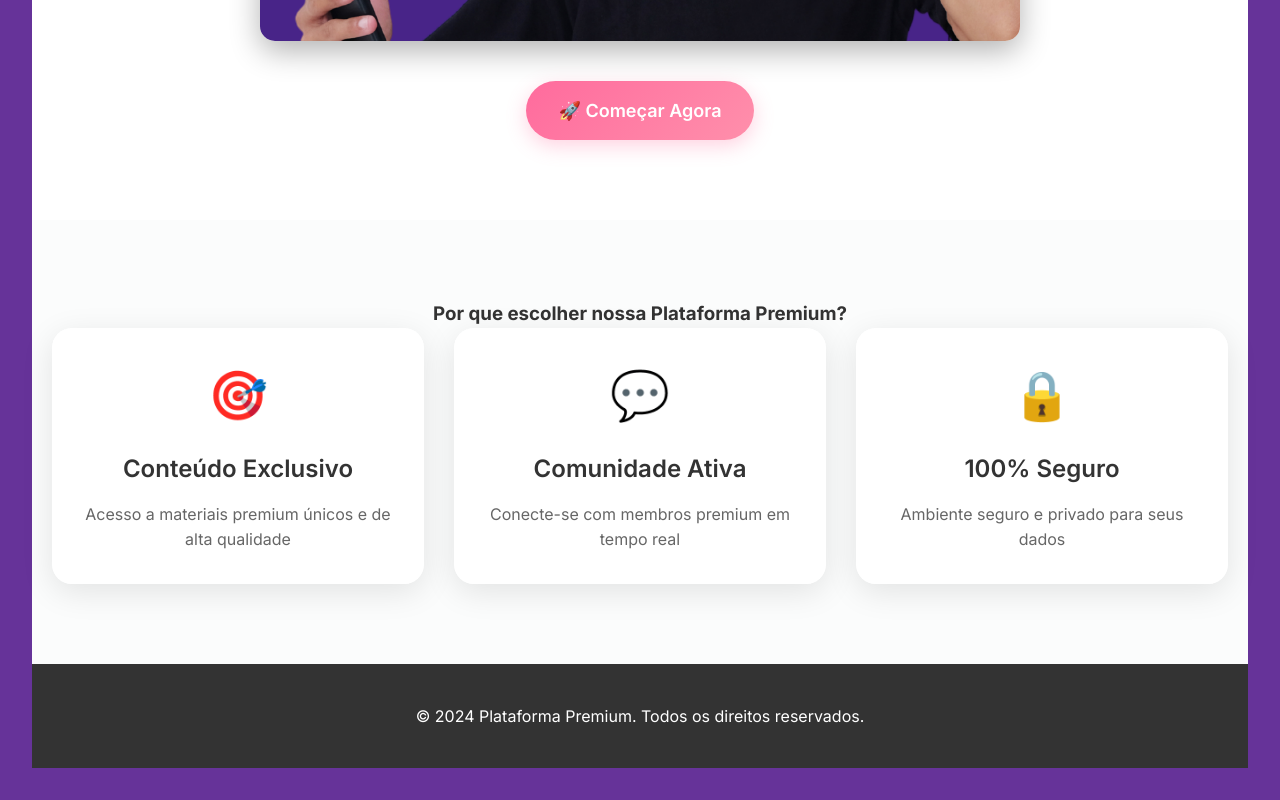
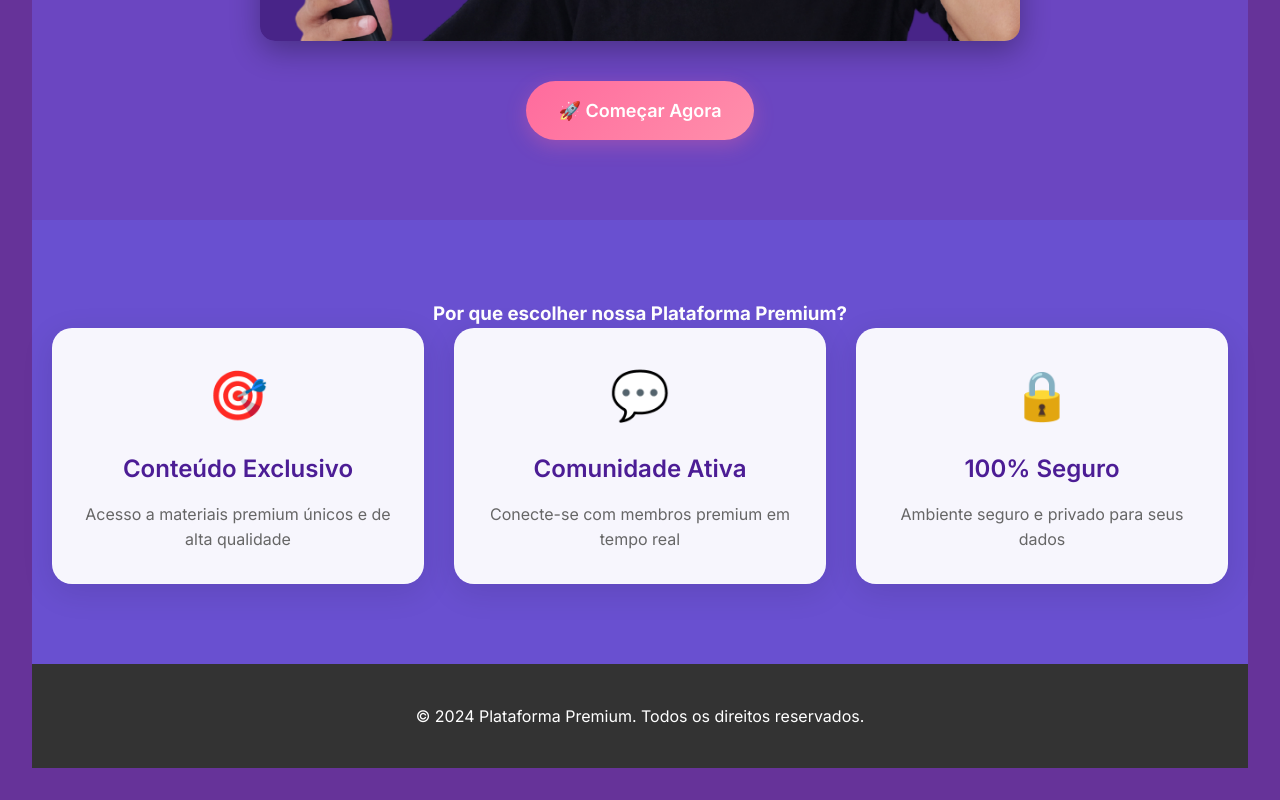
Before and after one commit to rodrigokrapp/100matchs, a React (Vite) app: page / in a window 1280 px wide. Shown: the part 499-1299 px from the top of the page. Built offline with nearby package versions, Linux system fonts and the light colour scheme.

Commit message:
Alteração do fundo do site para cor roxa combinando com a imagem de capa

```diff
--- a/src/pages/HomePage.tsx
+++ b/src/pages/HomePage.tsx
@@ -11,14 +11,14 @@ const HomePage: React.FC = () => {
   const styles = {
     container: {
       minHeight: '100vh',
-      background: 'white',
-      color: '#333',
+      background: '#6B46C1',
+      color: 'white',
       fontFamily: 'Inter, sans-serif'
     },
     header: {
-      background: 'rgba(255, 255, 255, 0.95)',
+      background: 'rgba(107, 70, 193, 0.95)',
       padding: '15px 0',
-      boxShadow: '0 2px 20px rgba(0,0,0,0.1)',
+      boxShadow: '0 2px 20px rgba(0,0,0,0.3)',
       backdropFilter: 'blur(10px)',
       position: 'sticky' as const,
       top: 0,
@@ -46,7 +46,7 @@ const HomePage: React.FC = () => {
       alignItems: 'center'
     },
     navLink: {
-      color: '#333',
+      color: 'white',
       textDecoration: 'none',
       fontWeight: 500,
       transition: 'all 0.3s ease'
@@ -135,7 +135,7 @@ const HomePage: React.FC = () => {
     },
     features: {
       padding: '80px 20px',
-      background: 'rgba(248, 249, 250, 0.5)'
+      background: 'rgba(99, 102, 241, 0.3)'
     },
     featuresContainer: {
       maxWidth: '1200px',
@@ -146,7 +146,7 @@ const HomePage: React.FC = () => {
       fontSize: '36px',
       fontWeight: 700,
       marginBottom: '50px',
-      color: '#333'
+      color: 'white'
     },
     featuresGrid: {
       display: 'grid',
@@ -171,7 +171,7 @@ const HomePage: React.FC = () => {
       fontSize: '24px',
       fontWeight: 600,
       marginBottom: '15px',
-      color: '#333'
+      color: '#4C1D95'
     },
     featureDesc: {
       color: '#666',
```
